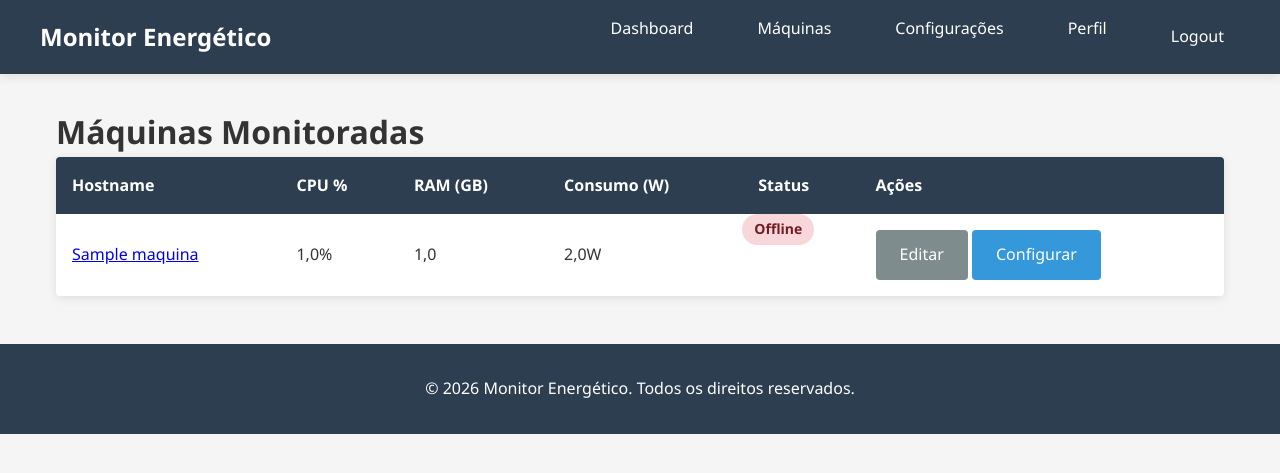
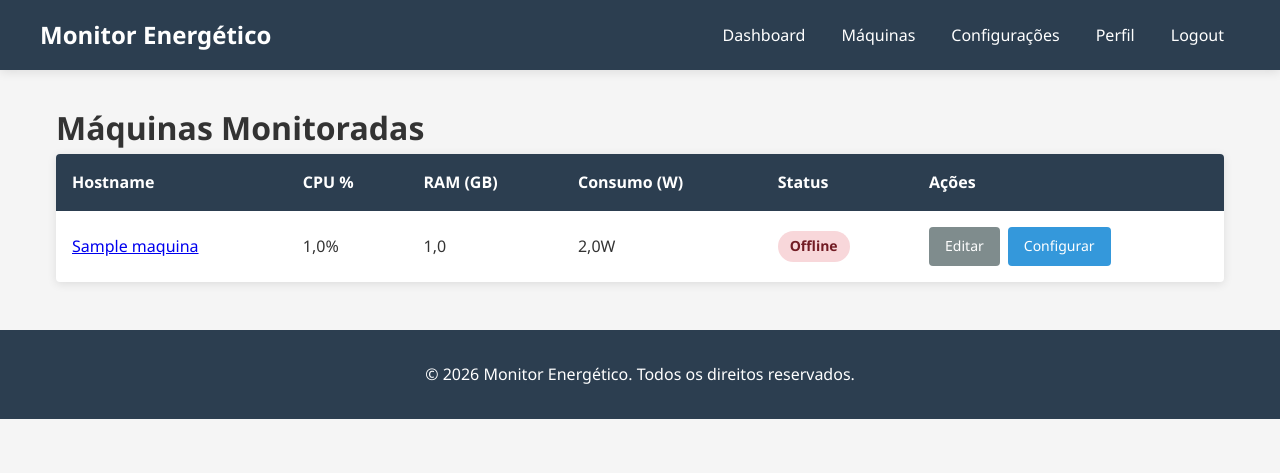
Before and after one commit to davi-marangoni/monitor-energetico, a Django app: page /maquinas in a window 1280 px wide. Shown: the top 473 px of the page. Run offline with Django 5.2, Linux system fonts and the light colour scheme; a user stored in the database is signed in; tables that the repository leaves empty hold one stand-in row (values such as "Sample post").

Commit message:
style: enhance dashboard and machine status display
Updated CSS for improved layout and alignment in the dashboard and machine pages. Added vertical alignment for table cells and introduced a new flexbox layout for action buttons. Modified HTML structure to wrap status indicators in a span for better styling control.

```diff
--- a/sistema_web/static/css/dashboard.css
+++ b/sistema_web/static/css/dashboard.css
@@ -84,6 +84,7 @@
 .ranking-table td {
     padding: 1rem;
     border-bottom: 1px solid #ecf0f1;
+    vertical-align: middle;
 }
 
 .ranking-table tbody tr:hover {
--- a/sistema_web/static/css/style.css
+++ b/sistema_web/static/css/style.css
@@ -56,13 +56,19 @@ header {
 .logo {
     font-size: 1.5rem;
     font-weight: bold;
-    flex: 1;
+    margin: 0;
 }
 
 .nav-menu {
     display: flex;
     list-style: none;
-    gap: 2rem;
+    align-items: center;
+    gap: 0.25rem;
+}
+
+.nav-menu li {
+    display: flex;
+    align-items: center;
 }
 
 .nav-menu a {
@@ -71,6 +77,8 @@ header {
     padding: 0.5rem 1rem;
     transition: background-color 0.3s;
     border-radius: 4px;
+    line-height: 1.4;
+    white-space: nowrap;
 }
 
 .nav-menu a:hover {
@@ -78,8 +86,10 @@ header {
 }
 
 .nav-logout-form {
-    display: inline;
+    display: flex;
+    align-items: center;
     margin: 0;
+    padding: 0;
 }
 
 .nav-logout-form button {
@@ -91,6 +101,8 @@ header {
     padding: 0.5rem 1rem;
     border-radius: 4px;
     transition: background-color 0.3s;
+    line-height: 1.4;
+    white-space: nowrap;
 }
 
 .nav-logout-form button:hover {
@@ -277,6 +289,19 @@ table th {
 table td {
     padding: 1rem;
     border-bottom: 1px solid var(--border-color);
+    vertical-align: middle;
+}
+
+.table-actions {
+    display: flex;
+    align-items: center;
+    gap: 0.5rem;
+    flex-wrap: wrap;
+}
+
+.table-actions .btn {
+    padding: 0.5rem 1rem;
+    font-size: 0.875rem;
 }
 
 table tbody tr:hover {
--- a/sistema_web/templates/pages/dashboard.html
+++ b/sistema_web/templates/pages/dashboard.html
@@ -66,8 +66,10 @@
                     <td>{{ machine_data.cpu_usage }}%</td>
                     <td>{{ machine_data.ram_usage }}</td>
                     <td>{{ machine_data.consumption }}W</td>
-                    <td class="status {% if machine_data.online %}online{% else %}offline{% endif %}">
-                        {% if machine_data.online %}Online{% else %}Offline{% endif %}
+                    <td>
+                        <span class="status {% if machine_data.online %}online{% else %}offline{% endif %}">
+                            {% if machine_data.online %}Online{% else %}Offline{% endif %}
+                        </span>
                     </td>
                 </tr>
                 {% empty %}
--- a/sistema_web/templates/pages/machine.html
+++ b/sistema_web/templates/pages/machine.html
@@ -45,8 +45,10 @@
                 </tr>
                 <tr>
                     <th>Status:</th>
-                    <td class="status {% if machine.online %}online{% else %}offline{% endif %}">
-                        {% if machine.online %}Online{% else %}Offline{% endif %}
+                    <td>
+                        <span class="status {% if machine.online %}online{% else %}offline{% endif %}">
+                            {% if machine.online %}Online{% else %}Offline{% endif %}
+                        </span>
                     </td>
                 </tr>
             </table>
--- a/sistema_web/templates/pages/machines_list.html
+++ b/sistema_web/templates/pages/machines_list.html
@@ -25,12 +25,16 @@
                 <td>{% if maquina.cpu_usage %}{{ maquina.cpu_usage }}%{% else %}-{% endif %}</td>
                 <td>{% if maquina.ram_usage %}{{ maquina.ram_usage }}{% else %}-{% endif %}</td>
                 <td>{% if maquina.consumption %}{{ maquina.consumption }}W{% else %}-{% endif %}</td>
-                <td class="status {% if maquina.online %}online{% else %}offline{% endif %}">
-                    {% if maquina.online %}Online{% else %}Offline{% endif %}
+                <td>
+                    <span class="status {% if maquina.online %}online{% else %}offline{% endif %}">
+                        {% if maquina.online %}Online{% else %}Offline{% endif %}
+                    </span>
                 </td>
                 <td>
-                    <a href="/maquinas/{{ maquina.id }}/editar" class="btn btn-secondary">Editar</a>
-                    <a href="/maquinas/{{ maquina.id }}/configuracao" class="btn btn-primary">Configurar</a>
+                    <div class="table-actions">
+                        <a href="/maquinas/{{ maquina.id }}/editar" class="btn btn-secondary">Editar</a>
+                        <a href="/maquinas/{{ maquina.id }}/configuracao" class="btn btn-primary">Configurar</a>
+                    </div>
                 </td>
             </tr>
             {% empty %}
```
